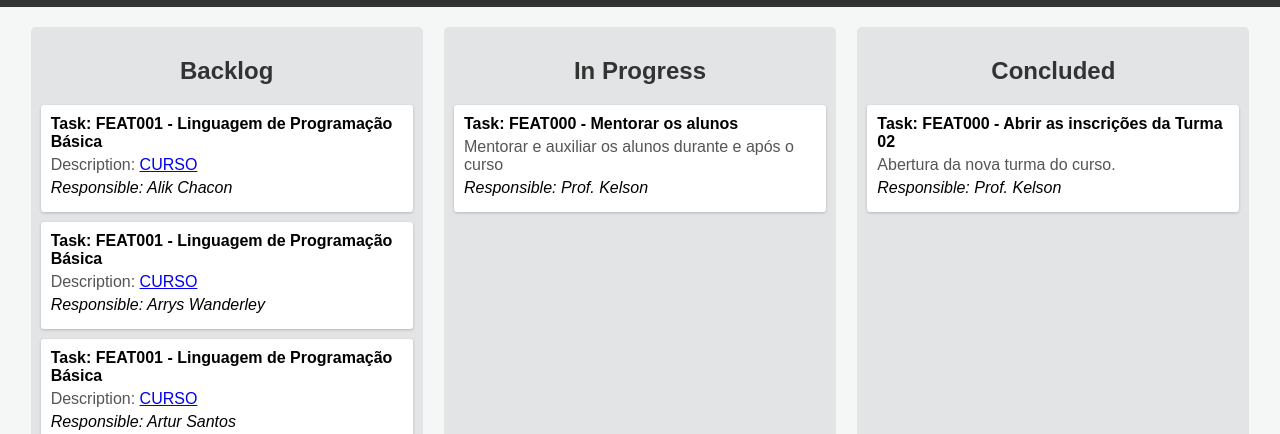
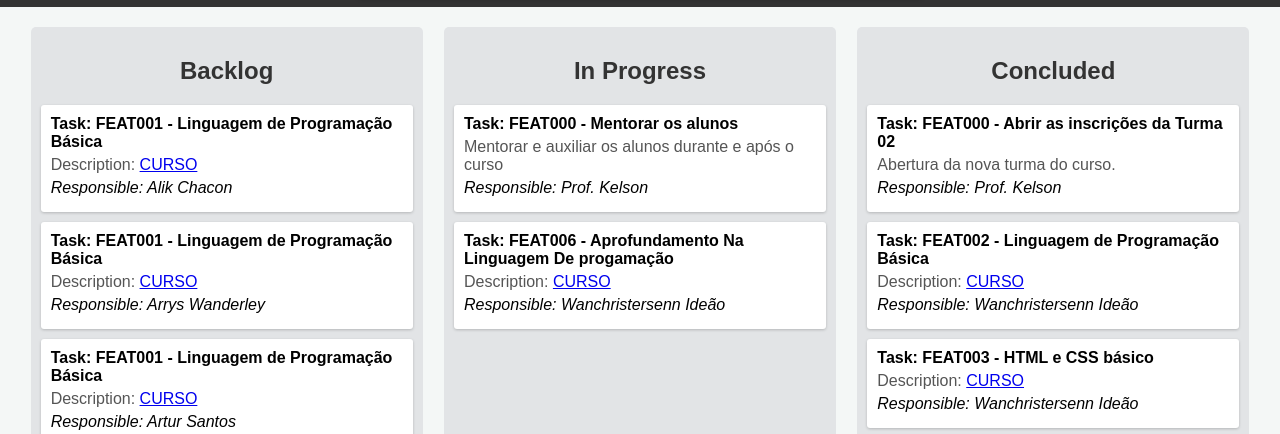
Before and after one commit to kelsonvictr/taskstatus_turma_02, a plain HTML site: page index.html in a window 1280 px wide. Shown: the part 366-800 px from the top of the page. Drawn offline with Linux system fonts and the light colour scheme.

Commit message:
Adicionando e movendo tasks

```diff
--- a/index.html
+++ b/index.html
@@ -104,11 +104,7 @@
                 <div class="description">Description: <a href="https://www.udemy.com/course/curso-algoritmos-logica-de-programacao/" target="_blank">CURSO</a></div>
                 <div class="responsible">Responsible: Waldir Pontual</div>
             </div>
-            <div class="card">
-                <div class="task">Task: FEAT001 - Linguagem de Programação Básica</div>
-                <div class="description">Description: <a href="https://www.udemy.com/course/curso-algoritmos-logica-de-programacao/" target="_blank">CURSO</a></div>
-                <div class="responsible">Responsible: Wanchristersenn Ideão</div>
-            </div>
+
             <div class="card">
                 <div class="task">Task: FEAT002 - HTML e CSS básico </div>
                 <div class="description">Description: <a href="https://www.udemy.com/course/html-e-css-o-inicio/?couponCode=GENAISALE24" target="_blank">CURSO</a>
@@ -118,7 +114,7 @@
             <div class="card">
                 <div class="task">Task: FEAT003 - JavaScript básico </div>
                 <div class="description">Description: <a href="https://www.udemy.com/course/html-e-css-o-inicio/?couponCode=GENAISALE24" target="_blank">CURSO</a>
-                                                      <a href="https://www.udemy.com/course/curso-web-design-fundamentos-aprenda-html-css-e-javascript/?couponCode=GENAISALE24" target="_blank">CURSO</a></div>
+                        <a href="https://www.udemy.com/course/curso-web-design-fundamentos-aprenda-html-css-e-javascript/?couponCode=GENAISALE24" target="_blank">CURSO</a></div>
                 <div class="responsible">Responsible: Nome do dev</div>
             </div>
         </div>
@@ -129,6 +125,11 @@
                 <div class="description">Mentorar e auxiliar os alunos durante e após o curso</div>
                 <div class="responsible">Responsible: Prof. Kelson</div>
             </div>
+            <div class="card">
+                <div class="task">Task: FEAT006 - Aprofundamento Na Linguagem De progamação</div>
+                <div class="description">Description: <a href="https://www.udemy.com/course/curso-algoritmos-logica-de-programacao/" target="_blank">CURSO</a></div>
+                <div class="responsible">Responsible: Wanchristersenn Ideão</div>
+            </div>
         </div>
 
         <div class="column finished">
@@ -138,6 +139,16 @@
                 <div class="description">Abertura da nova turma do curso.</div>
                 <div class="responsible">Responsible: Prof. Kelson</div>
             </div>
+            <div class="card">
+                <div class="task">Task: FEAT002 - Linguagem de Programação Básica</div>
+                <div class="description">Description: <a href="#" target="_blank">CURSO</a></div>
+                <div class="responsible">Responsible: Wanchristersenn Ideão</div>
+            </div>
+            <div class="card">
+                <div class="task">Task: FEAT003 - HTML e CSS básico</div>
+                <div class="description">Description: <a href="https://www.udemy.com/course/curso-algoritmos-logica-de-programacao/" target="_blank">CURSO</a></div>
+                <div class="responsible">Responsible: Wanchristersenn Ideão</div>
+            </div>
         </div>
     </div>
 </body>
```
